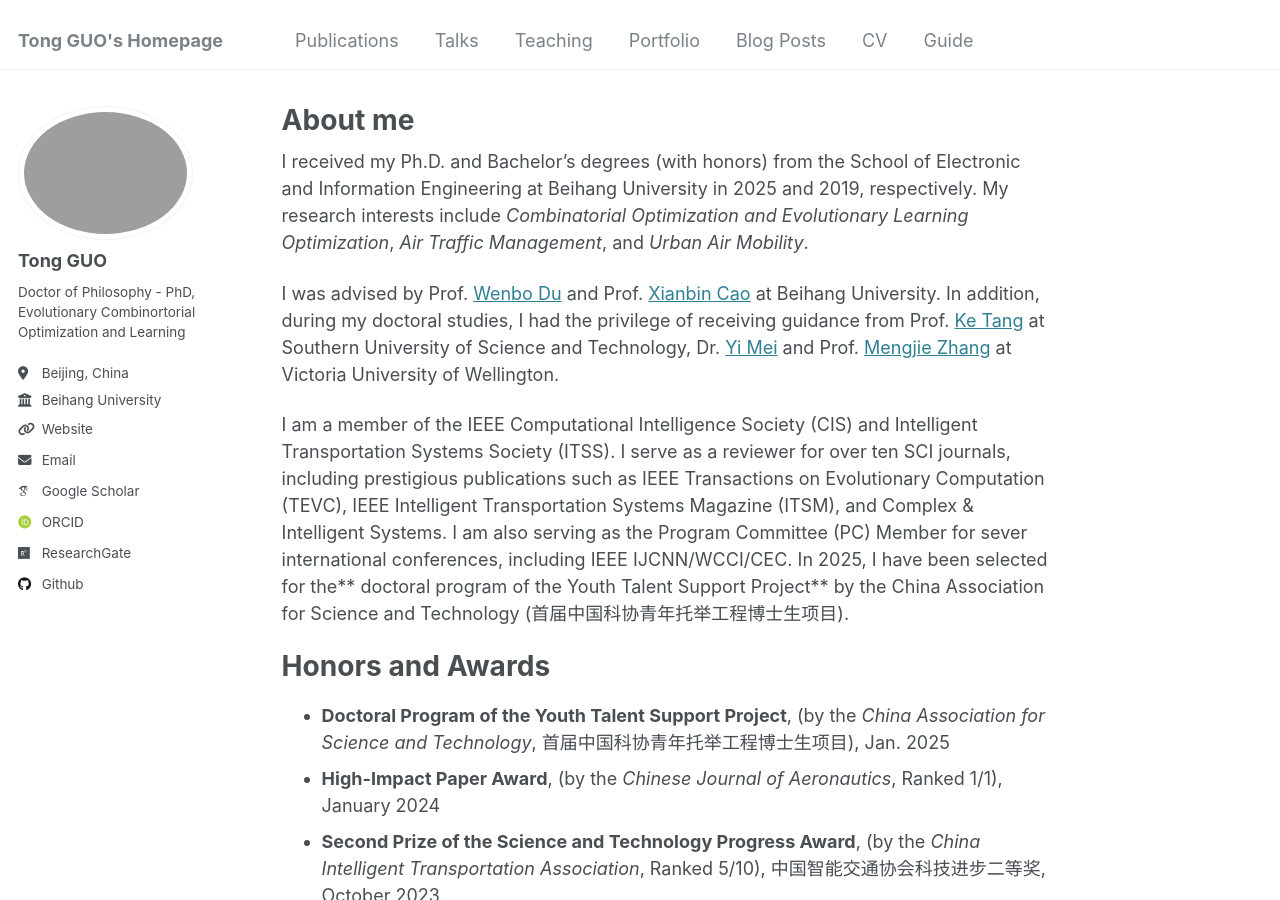
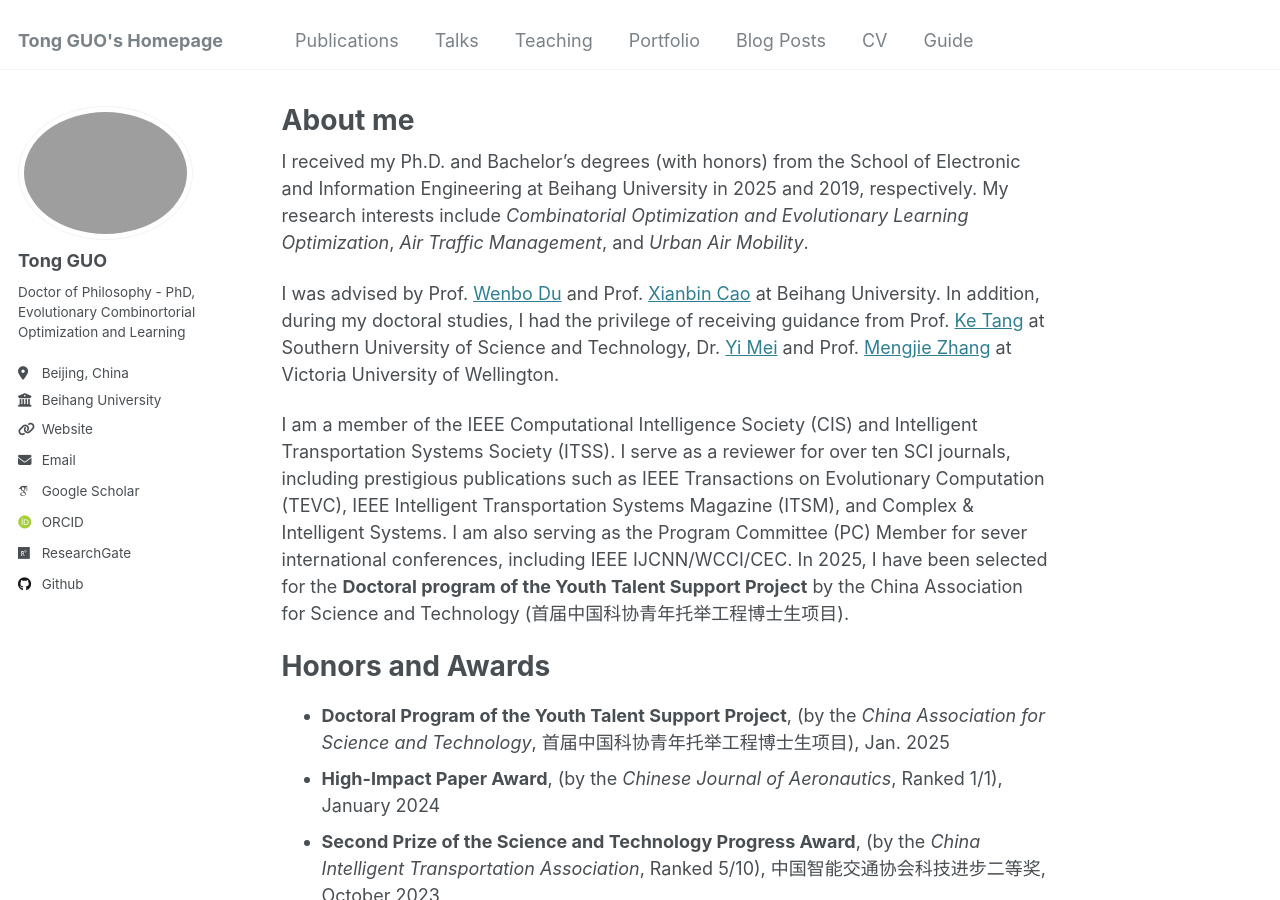
Before and after one commit to buaaguotong/buaaguotong.github.io, a Jekyll site: the page built from _pages/about.md, in a window 1280 px wide and 900 px high. Built offline with Jekyll 4.4.1, drawn with Linux system fonts in a browser that asks for light colours; some web fonts are replaced.

```diff
--- a/_pages/about.md
+++ b/_pages/about.md
@@ -11,7 +11,7 @@ I received my Ph.D. and Bachelor’s degrees (with honors) from the School of El
 I was advised by Prof. [Wenbo Du](https://shi.buaa.edu.cn/duwenbo/en/index.htm) and Prof. [Xianbin Cao](https://shi.buaa.edu.cn/caoxianbin/en/index.htm) at Beihang University. In addition, during my doctoral studies, I had the privilege of receiving guidance from Prof. [Ke Tang](https://www.sustech.edu.cn/en/faculties/tangke.html) at Southern University of Science and Technology, Dr. [Yi Mei](https://people.wgtn.ac.nz/yi.mei) and Prof. [Mengjie Zhang](https://people.wgtn.ac.nz/Mengjie.Zhang) at Victoria University of Wellington.
 
 I am a member of the IEEE Computational Intelligence Society (CIS) and Intelligent Transportation Systems Society (ITSS). I serve as a reviewer for over ten SCI journals, including prestigious publications such as IEEE Transactions on Evolutionary Computation (TEVC), IEEE Intelligent Transportation Systems Magazine (ITSM), and Complex & Intelligent Systems. I am also serving as the Program Committee (PC) Member for sever international conferences, including IEEE IJCNN/WCCI/CEC.
-In 2025, I have been selected for the** doctoral program of the Youth Talent Support Project** by the China Association for Science and Technology (首届中国科协青年托举工程博士生项目).
+In 2025, I have been selected for the **Doctoral program of the Youth Talent Support Project** by the China Association for Science and Technology (首届中国科协青年托举工程博士生项目).
 
 Honors and Awards
 ======
```
